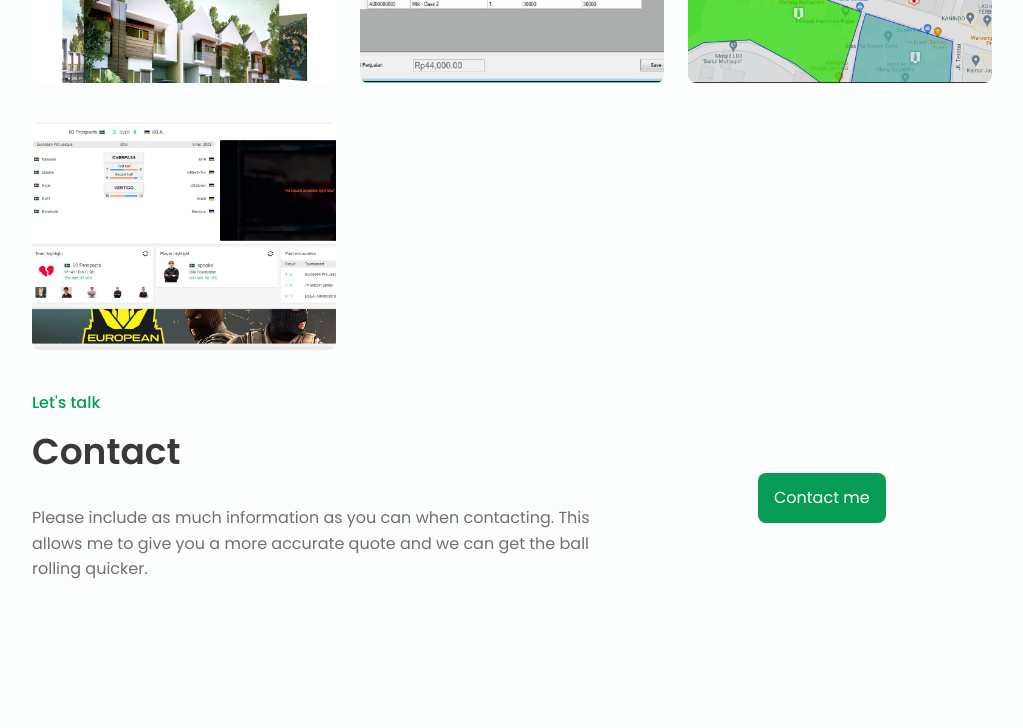
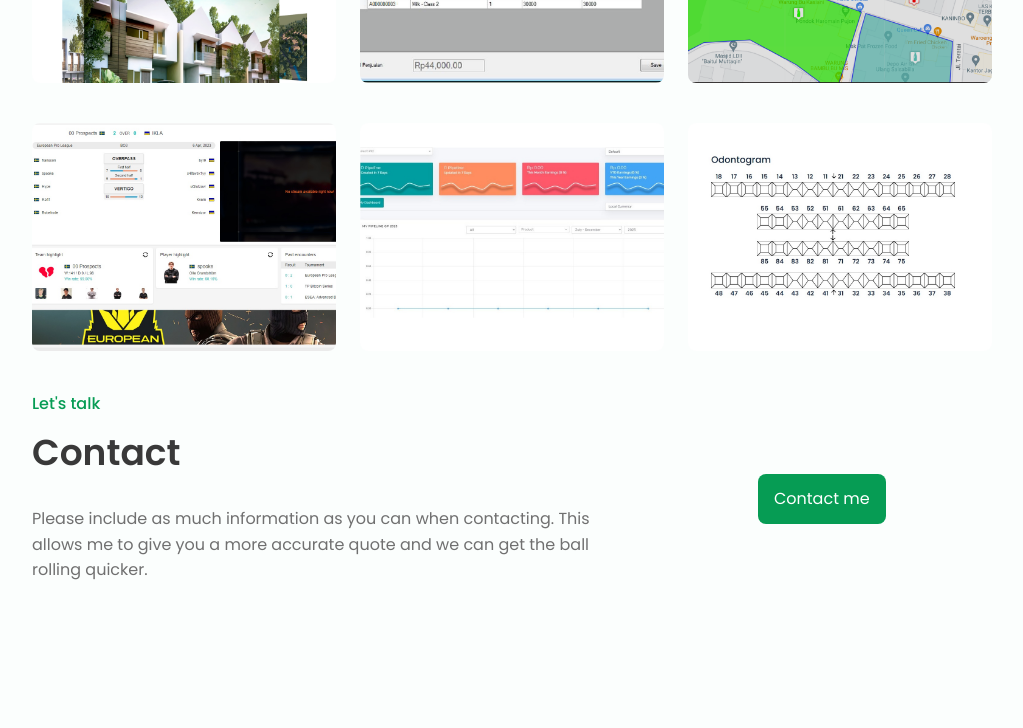
Before and after one commit to forvy/forvy.github.io, a plain HTML site: page index.html in a window 1280 px wide. Shown: the part 1220-1948 px from the top of the page, without its empty margins (128-1151 px from the left). Drawn offline with nearby package versions, Linux system fonts and the light colour scheme.

Commit message:
Add files via upload

```diff
--- a/index.html
+++ b/index.html
@@ -114,11 +114,25 @@ I'm also familiar with multiple databases such as MySQL, Oracle, etc.</p>
                             <a href="http://sigksaep.gearhostpreview.com/" class="portfolio__link-name">Developed a GIS for mapping milk supply production (using HTML, CSS, PHP, MySQL, jQuery, and Google maps API).</a>
                         </div>
                     </div>
-                    <div class="portfolio__img">
+					<div class="portfolio__img">
                         <img src="assets/img/work4.jpg" alt="">
 
                         <div class="portfolio__link">
                             <a href="#" class="portfolio__link-name">Integrate existing RESTful and GraphQL APIs into responsive, accessible, and performant application interfaces using a modern technology stack (HTML5, SCSS, Angular) with clean, maintainable, and testable code using Jasmine, Jest, and Cypress.</a>
+                        </div>
+                    </div>
+					<div class="portfolio__img">
+                        <img src="assets/img/work5.jpg" alt="">
+
+                        <div class="portfolio__link">
+                            <a href="#" class="portfolio__link-name">Designed and implemented enterprise microservices and internal applications driving transactions totaling more than $33M in volume every month for cloud and digital solution providers in Southeast Asia using Angular, NodeJs, Yii2, and Oracle database.</a>
+                        </div>
+                    </div>
+					<div class="portfolio__img">
+                        <img src="assets/img/work6.jpg" alt="">
+
+                        <div class="portfolio__link">
+                            <a href="#" class="portfolio__link-name">Integrate REST APIs for diagnose module and implemented odontogram for diagnose module.</a>
                         </div>
                     </div>
                 </div>
```
